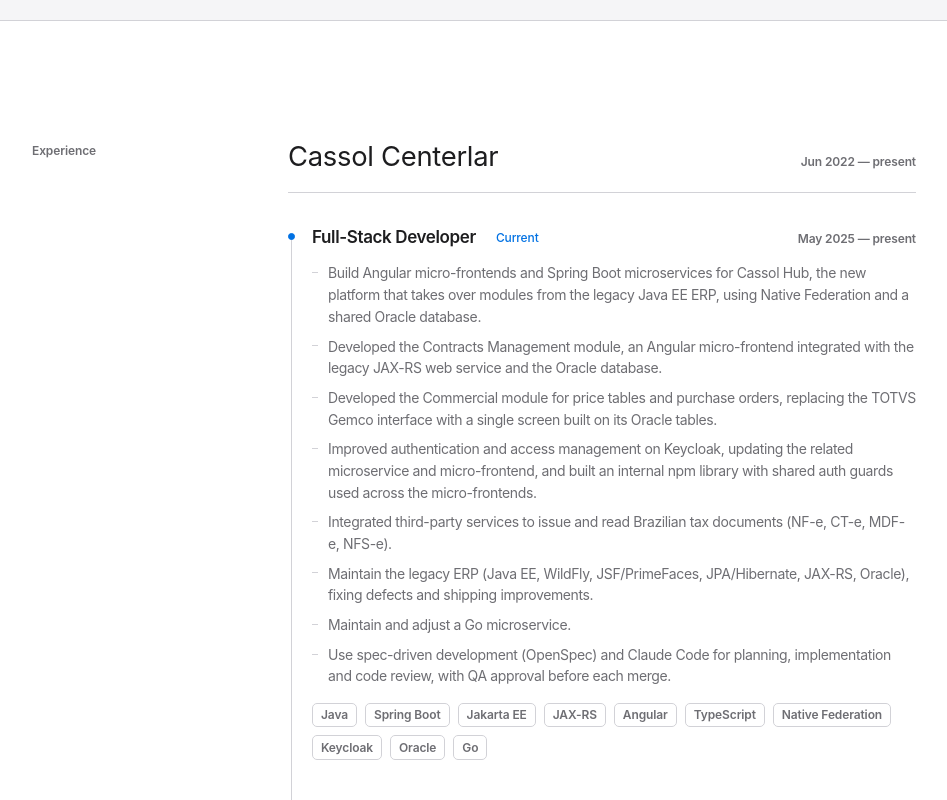
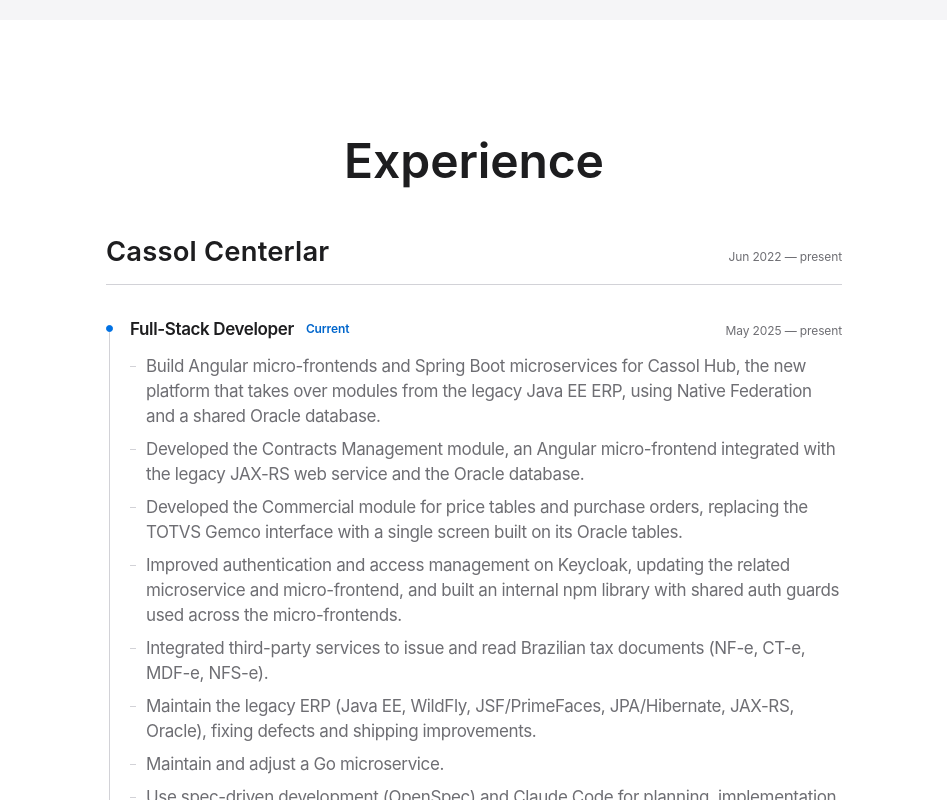
Before and after one commit to joaopedroldavid-del/my-portfolio, an Angular app: page /en in a window 1280 px wide. Shown: the part 3280-4080 px from the top of the page, without its empty margins (166-1113 px from the left). Built offline with nearby package versions, Linux system fonts and the light colour scheme; no server answers.

Commit message:
FIX: trajetória com chips em pílula e selo atual em azul

```diff
--- a/src/app/sections/experience/experience.scss
+++ b/src/app/sections/experience/experience.scss
@@ -1,29 +1,22 @@
 @use 'mixins' as m;
 
 .xp {
-  @include m.container;
-  padding-block: var(--section-y);
-  border-top: 1px solid var(--border);
+  @include m.tile;
 }
 
 .xp__grid {
+  @include m.container;
   display: grid;
-  gap: var(--sp-6);
-  align-items: start;
-
-  @include m.bp(lg) {
-    grid-template-columns: 12rem 1fr;
-    gap: var(--sp-16);
-  }
+  justify-items: center;
+  gap: var(--sp-12);
 }
 
 .xp__heading {
-  @include m.label;
-  color: var(--muted);
-  padding-top: 0.4rem;
+  @include m.section-title;
 }
 
 .xp__body {
+  width: 100%;
   max-width: 46rem;
 }
 
@@ -42,12 +35,15 @@
 .xp__company {
   font-family: var(--font-display);
   font-size: var(--text-h3);
-  letter-spacing: -0.01em;
+  font-weight: 600;
+  line-height: var(--leading-snug);
+  letter-spacing: 0.007em;
 }
 
 .xp__org-range,
 .xp__range {
   @include m.label;
+  font-weight: 400;
   color: var(--muted);
 }
 
@@ -87,8 +83,7 @@
     border: 1px solid var(--muted);
   }
 
-  // O cargo atual recebe o accent — é a única cor da seção, e marca onde a
-  // progressão chegou.
+  // O cargo atual recebe o accent e marca onde a progressão chegou.
   &:first-child::before {
     background: var(--accent);
     border-color: var(--accent);
@@ -117,12 +112,7 @@
 
 .xp__now {
   @include m.label;
-  font-weight: 500;
-  color: var(--accent);
-  border: 1px solid var(--accent-weak);
-  background: var(--accent-weak);
-  padding: 0.15rem var(--sp-2);
-  border-radius: var(--radius-pill);
+  color: var(--link);
 }
 
 .xp__bullets {
@@ -132,8 +122,7 @@
 
   li {
     color: var(--muted);
-    font-size: var(--text-sm);
-    line-height: 1.55;
+    font-size: var(--text-body);
     padding-left: var(--sp-4);
     position: relative;
 
@@ -158,18 +147,21 @@
 
   li {
     @include m.label;
-    color: var(--muted);
-    border: 1px solid var(--border);
-    border-radius: var(--radius-sm);
-    padding: 0.2rem var(--sp-2);
+    font-weight: 400;
+    color: var(--ink);
+    background: var(--fill-quiet);
+    border-radius: var(--radius-pill);
+    padding: var(--sp-1) var(--sp-3);
   }
 }
 
 // ── Outros trabalhos ─────────────────────────────────────────────────────────
 
 .xp__other {
-  @include m.label;
-  color: var(--muted);
+  font-family: var(--font-display);
+  font-size: var(--text-h3);
+  font-weight: 600;
+  line-height: var(--leading-snug);
   margin-top: var(--sp-20);
   padding-bottom: var(--sp-4);
   border-bottom: 1px solid var(--border);
```
